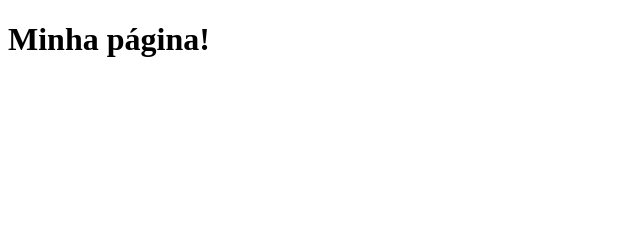
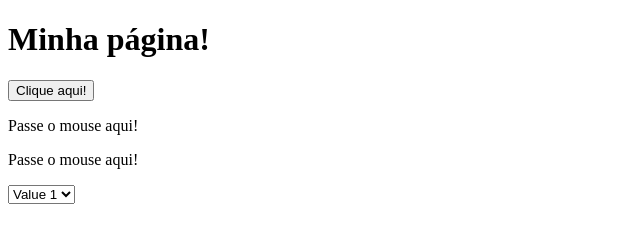
Before and after one commit to GiovanniR-S/aula_jascript, a plain HTML site: page index.html in a window 1280 px wide. Shown: the whole page, without its empty margins (0-640 px from the left). Drawn offline with Linux system fonts and the light colour scheme.

Commit message:
Ultimas aulas, funções

```diff
--- a/index.html
+++ b/index.html
@@ -6,7 +6,18 @@
         <script type="text/javascript" src="js/main.js"></script>
         <link rel="stylesheet" type="text/css" href="css/style.css" media="screen" />
     </head>
-    <body>
+    <body onload="load()">
         <h1>Minha página!</h1>
+
+        <button type="button" onclick="clicou()">Clique aqui!</button>
+        <p id="agradecimento" onclick="redirecionar()"></p>
+        <p onmouseover="trocar(this)" onmouseout="voltar(this)">Passe o mouse aqui!</p>
+        <p onmouseover="trocar(this)" onmouseout="voltar(this)">Passe o mouse aqui!</p>
+
+        <select onchange="funcaoChange(this)">
+            <option value="1">Value 1</option>
+            <option value="2">Value 2</option>
+            <option value="3">Value 3</option>
+        </select>
     </body>
 </html>
```
Also changed, not shown: js/main.js (+41 -4 lines).
